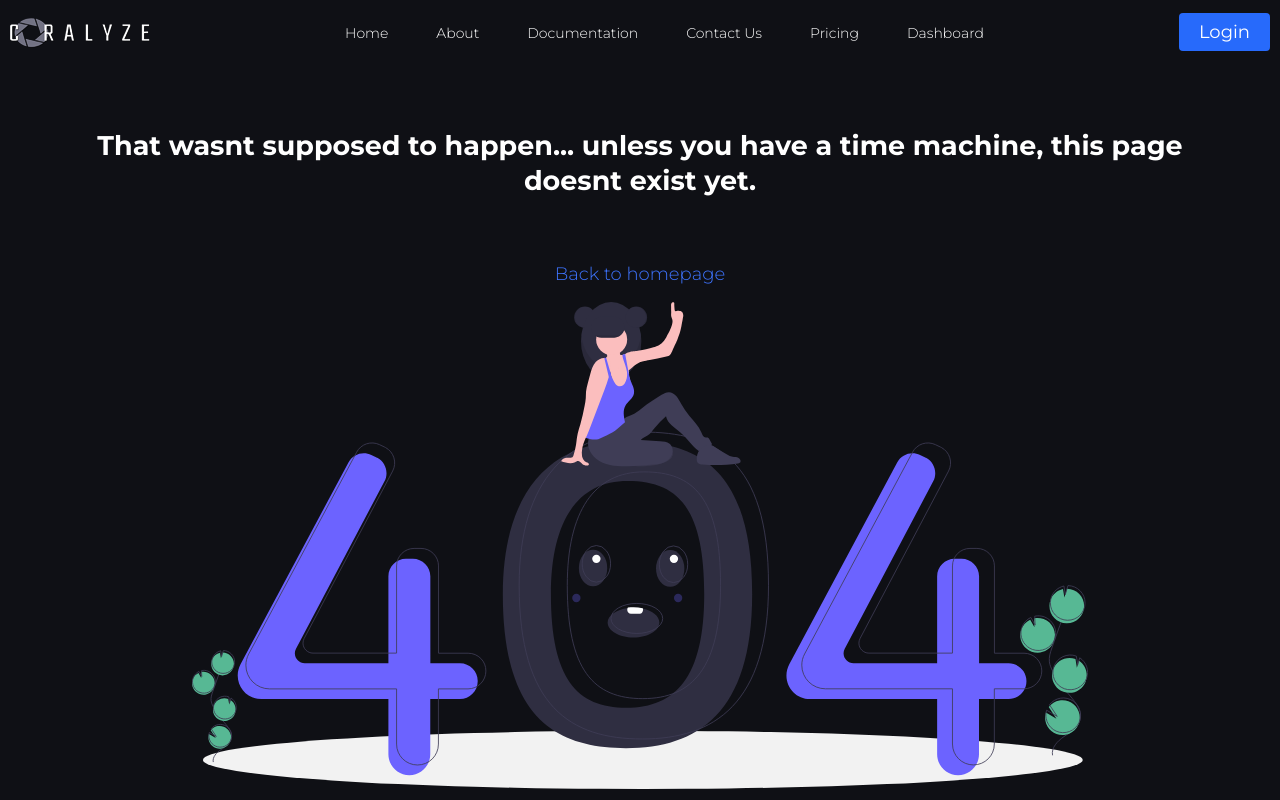
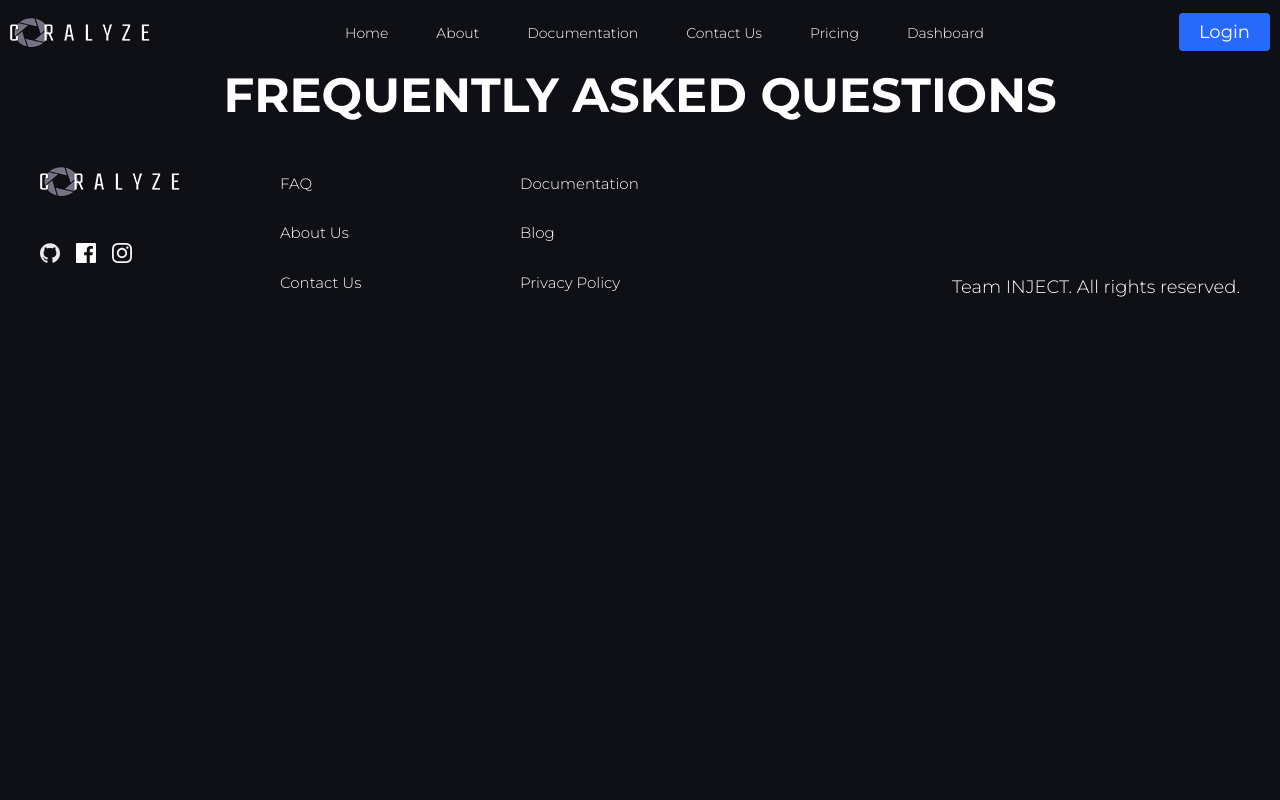
Before and after one commit to Chauster/Coralyze-Frontend, a React (Create React App) app: page /faqs in a window 1280 px wide. Built offline with nearby package versions, Linux system fonts and the light colour scheme.

Commit message:
added faqs page
added page and router into app.js

```diff
--- a/src/App.js
+++ b/src/App.js
@@ -6,6 +6,7 @@ import Contact from './pages/contact';
 import Pricing from './pages/pricing';
 import Login from './pages/login';
 import Register from './pages/register';
+import Faqs from './pages/faqs';
 import PageNotFound from './pages/pagenotfound';
 import './App.css';
 import { BrowserRouter as Router, Route, Switch } from 'react-router-dom';
@@ -23,6 +24,7 @@ function App() {
             <Route path="/pricing" component={Pricing}></Route>
             <Route path="/login" component={Login}></Route>
             <Route path="/register" component={Register}></Route>
+            <Route path="/faqs" component={Faqs}></Route>
             <Route path="*" component={PageNotFound}></Route>
           </Switch>
         </div>
--- /dev/null
+++ b/src/components/FAQS/FaqSection.css
@@ -0,0 +1,8 @@
+.faqs__container {
+  color: #fff;
+}
+
+.faqs__container h1 {
+  color: #fff;
+  text-transform: uppercase;
+}
--- /dev/null
+++ b/src/components/FAQS/FaqSection.js
@@ -0,0 +1,14 @@
+import React from 'react';
+import './FaqSection.css';
+
+function FaqSection() {
+  return (
+    <>
+      <div className="faqs__container">
+        <h1>Frequently Asked Questions</h1>
+      </div>
+    </>
+  );
+}
+
+export default FaqSection;
--- a/src/components/HomePage/Footer.js
+++ b/src/components/HomePage/Footer.js
@@ -24,7 +24,7 @@ const Footer = () => {
       </div>
 
       <div className="footer__links col1">
-        <a href="/">FAQ</a>
+        <a href="/faqs">FAQ</a>
         <a href="/about">About Us</a>
         <a href="/contact">Contact Us</a>
       </div>
--- /dev/null
+++ b/src/pages/faqs.js
@@ -0,0 +1,14 @@
+import React from 'react';
+import FaqSection from '../components/FAQS/FaqSection';
+import Footer from '../components/HomePage/Footer';
+
+function faqs() {
+  return (
+    <>
+      <FaqSection></FaqSection>
+      <Footer></Footer>
+    </>
+  );
+}
+
+export default faqs;
```
